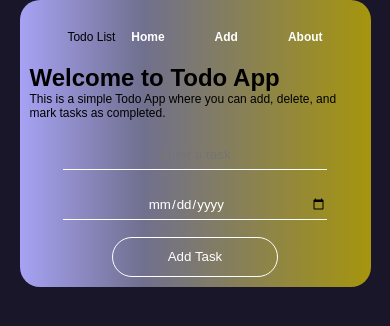
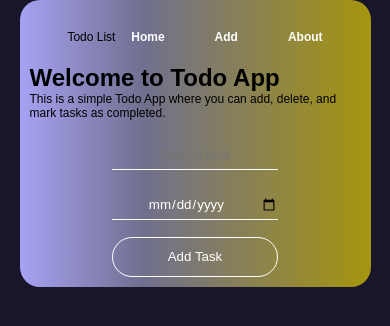
Before and after one commit to mothilalsanjay/TodoApp, a plain HTML site: page index.html in a window 390 px wide. Drawn offline with Linux system fonts and the light colour scheme.

Commit message:
Update style.css

```diff
--- a/style.css
+++ b/style.css
@@ -161,4 +161,7 @@ input {
         flex-wrap: nowrap;
 
     }
+    input{
+        width: 50%;
+    }
 }
```
